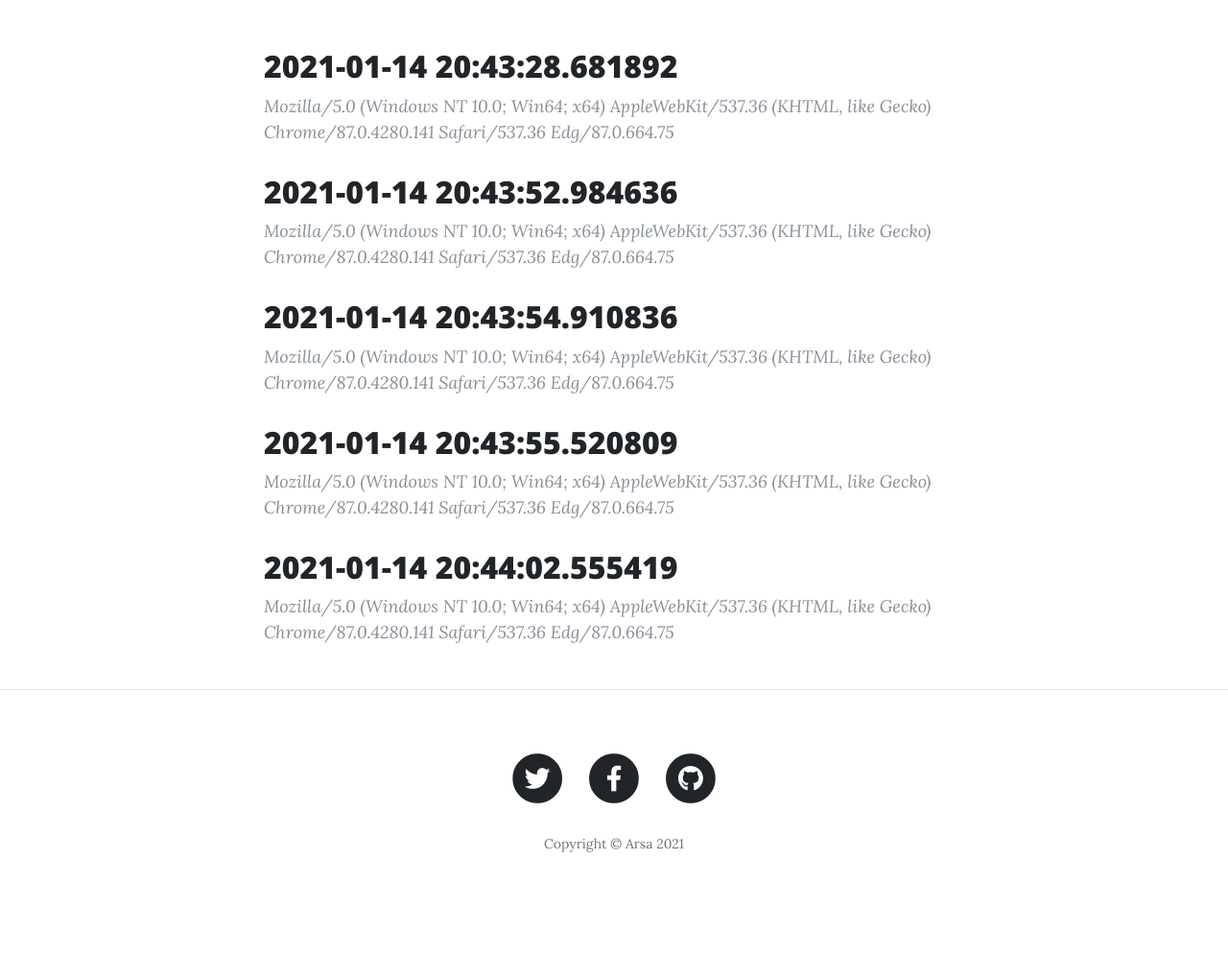
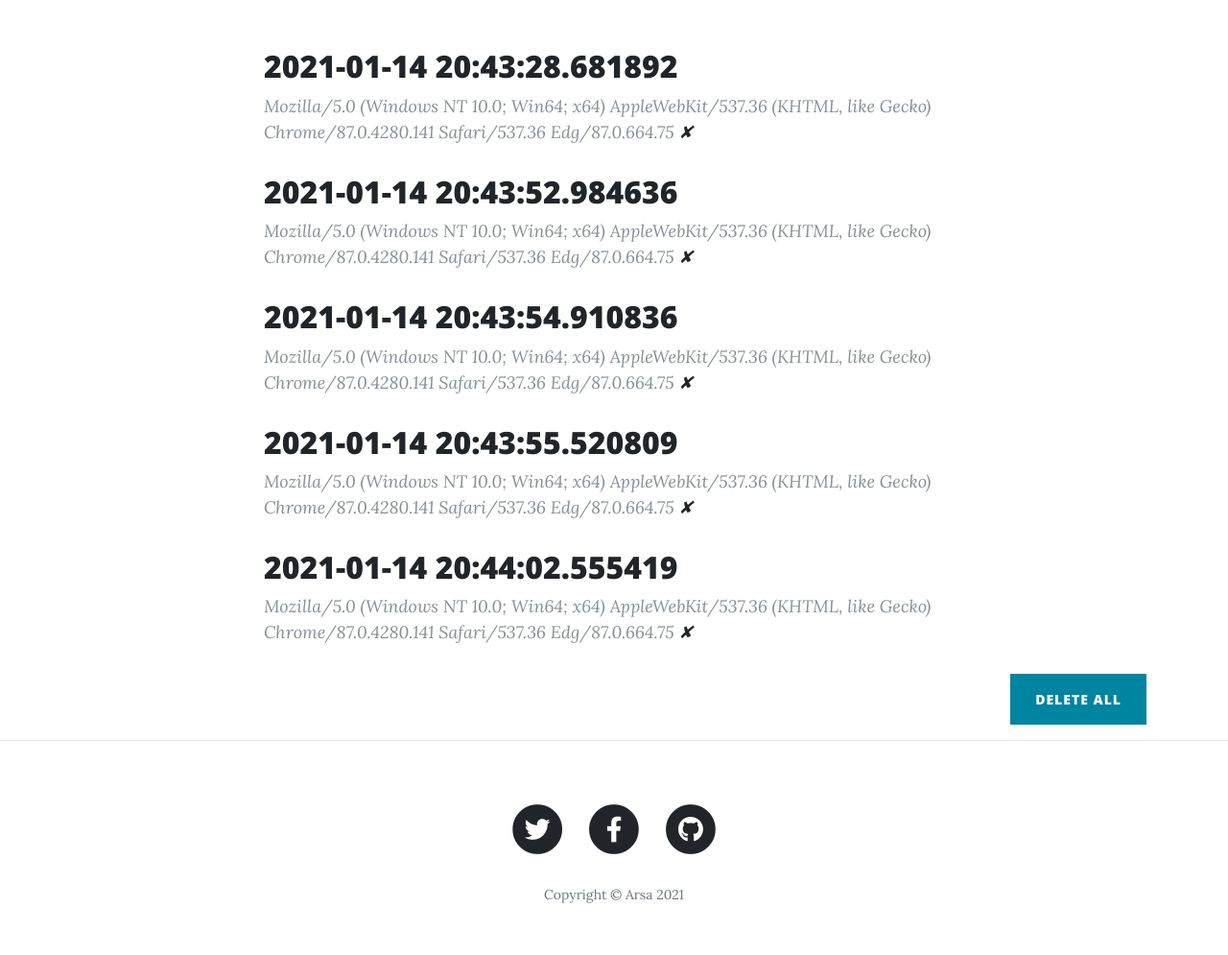
Before and after one commit to arsaizdihar/arsa-blog, a Flask app: page /visitors in a window 1280 px wide. Shown: the part 532-1527 px from the top of the page at 96% size. Before the commit the page ends 1420 px from the top, so only its background shows below. Run offline with Flask 2, Linux system fonts and the light colour scheme; a user stored in the database is signed in; data comes from the database, SQL or seed files in the repository; both versions use the stored data as it was after the commit; some libraries are stand-ins or nearby versions.

Commit message:
add button to delete visitor

```diff
--- a/main.py
+++ b/main.py
@@ -307,9 +307,21 @@ def show_users():
     all_users = User.query.all()
     return render_template("show-users.html", users=all_users, logged_in=True)
 
+
 @app.route("/visitors")
 @admin_only
 def show_visitors():
+    visitor_id = request.args.get("id")
+    is_delete_all = request.args.get("delete_all")
+    if is_delete_all:
+        Visitor.query.delete()
+        db.session.commit()
+    elif visitor_id:
+        visitor_id = int(visitor_id)
+        visitor_to_delete = Visitor.query.get(visitor_id)
+        db.session.delete(visitor_to_delete)
+        db.session.commit()
+        return redirect(url_for("show_visitors"))
     all_visitors = Visitor.query.all()
     return render_template("show-visitors.html", visitors=all_visitors, logged_in=True)
 
--- a/templates/show-visitors.html
+++ b/templates/show-visitors.html
@@ -21,11 +21,14 @@
             {% for visitor in visitors %}
             <div class="post-preview">
                 <h2 class="post-title">{{ visitor.date_time }}</h2>
-                <p class="post-meta">{{ visitor.user_agent }}</p>
+                <p class="post-meta">{{ visitor.user_agent }} <a href="{{url_for('show_visitors', id=visitor.id) }}">✘</a></p>
             </div>
             {% endfor %}
         </div>
       </div>
+          <div class="clearfix">
+          <a class="btn btn-primary float-right" href="{{url_for('show_visitors', delete_all=True)}}">Delete All</a>
+        </div>
     </div>
   </article>
 
```
Also changed, not shown: blog.db.
